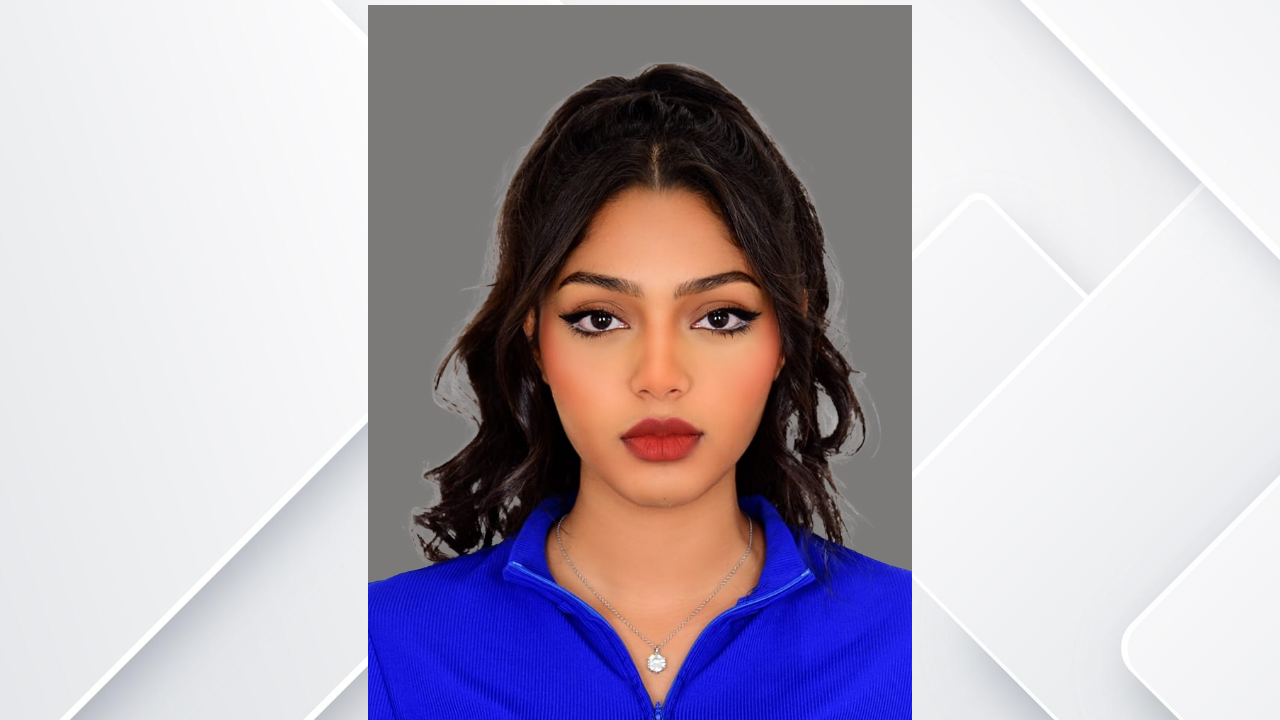
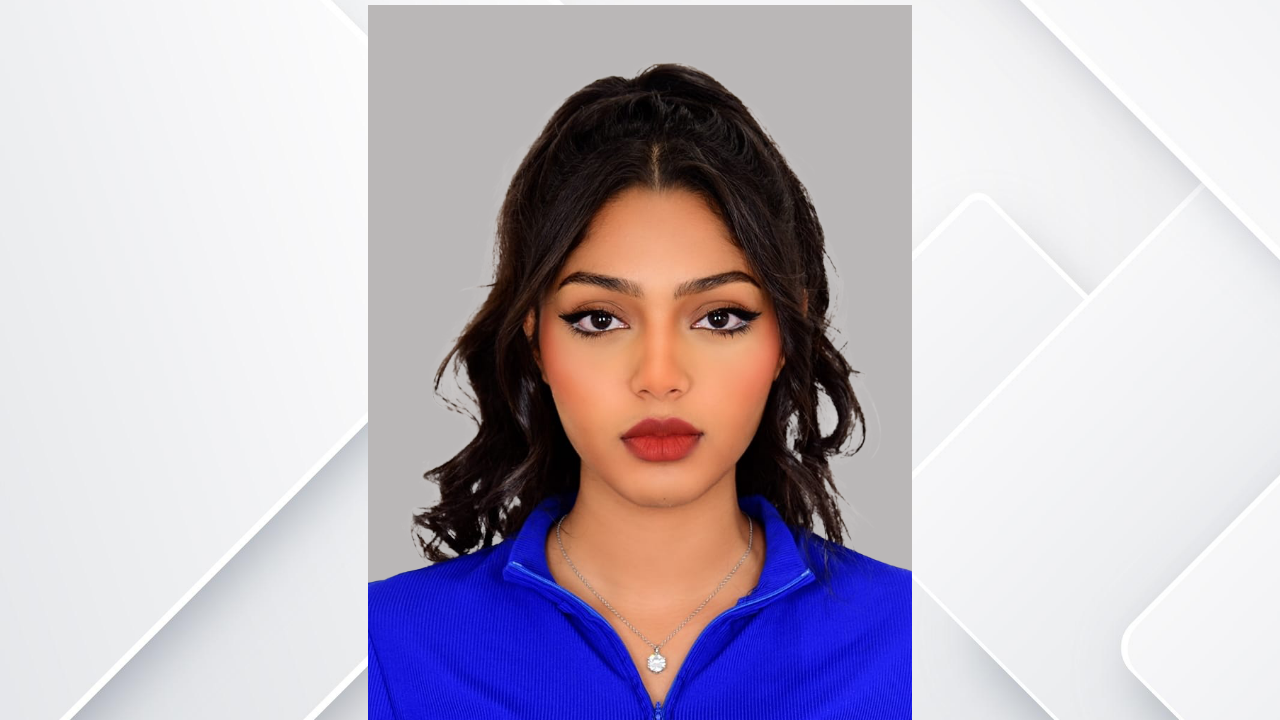
Before and after one commit to Habiba1744/fotomatic, a website: page index.html in a window 1280 px wide. Shown: the part 80-800 px from the top of the page. Drawn offline with nearby package versions, Linux system fonts and the light colour scheme.

Commit message:
Update index.html

```diff
--- a/index.html
+++ b/index.html
@@ -21,7 +21,7 @@
 
 
         <div class="profile">
-        <img src="profile-picture.png" >
+        <img src="profile.png" >
             </div>
 
 
```
